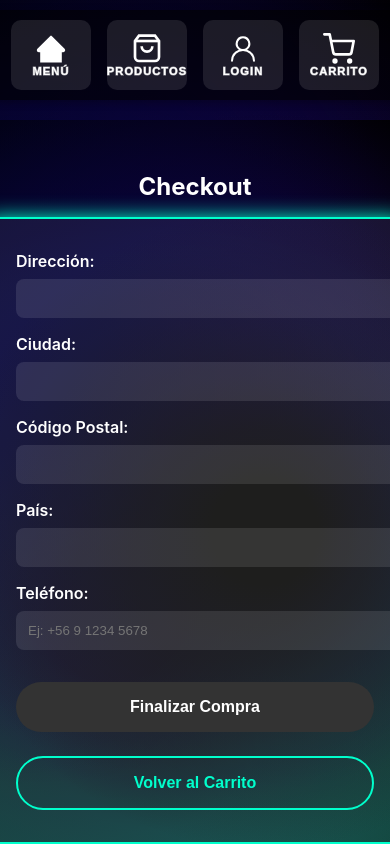
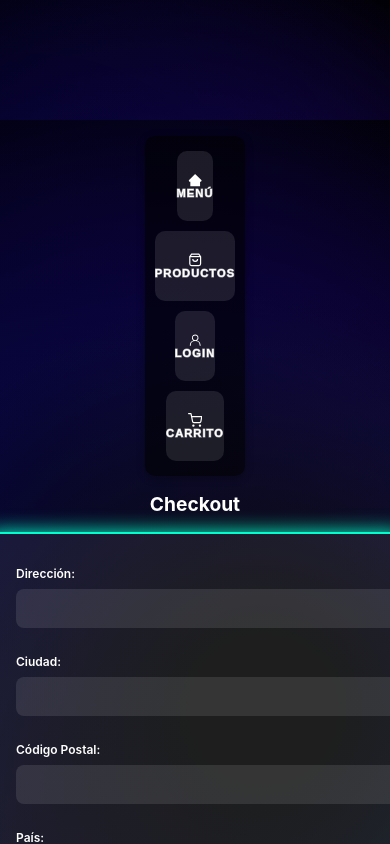
Before and after one commit to benjaav/ecommerce, a React (Create React App) app in the folder ecommerce-frontend/: page /checkout in a window 390 px wide. Shown: the top 844 px of the page. Built offline with nearby package versions, Linux system fonts and the light colour scheme; no server answers; sample sign-in values are in the browser's storage.

Commit message:
responsive

```diff
--- a/ecommerce-frontend/src/Cart.css
+++ b/ecommerce-frontend/src/Cart.css
@@ -226,3 +226,51 @@
     color: #ff69b4; /* Texto "Total:" en rosa */
     margin-right: 4px;
   }
+
+
+  @media (max-width: 768px) {
+    .cart-items {
+      padding: 0;
+    }
+
+    .cart-item {
+      flex-direction: column;
+      align-items: flex-start;
+    }
+
+    .cart-product-image {
+      width: 100%;
+      height: auto;
+      margin-bottom: 10px;
+    }
+
+    .quantity-controls {
+      flex-direction: column;
+      align-items: flex-start;
+    }
+
+    .quantity-input {
+      width: 60px;
+      margin-bottom: 5px;
+    }
+
+    .update-btn, .remove-btn {
+      width: 100%;
+      margin-bottom: 5px;
+    }
+
+    .cart-price-info {
+      width: 100%;
+      margin-top: 10px;
+    }
+  }
+
+  @media (max-width: 480px) {
+    .cart-item {
+      padding: 5px;
+    }
+
+    .quantity-input {
+      width: 50px;
+    }
+  }
--- a/ecommerce-frontend/src/Checkout.css
+++ b/ecommerce-frontend/src/Checkout.css
@@ -116,3 +116,14 @@
     color: var(--clr-error);
     margin: 10px 0;
   }
+
+  @media (max-width: 768px) {
+    .checkout-form {
+      padding: 10px;
+    }
+
+    input, button {
+      width: 100%;
+      margin-bottom: 10px;
+    }
+  }
--- a/ecommerce-frontend/src/Login.css
+++ b/ecommerce-frontend/src/Login.css
@@ -187,3 +187,14 @@
     /* Ajusta tamaño e icono según necesites */
     font-size: 1.5rem;
   }
+
+  @media (max-width: 768px) {
+    .form-container {
+      padding: 10px;
+    }
+
+    input, button {
+      width: 100%;
+      margin-bottom: 10px;
+    }
+  }
--- a/ecommerce-frontend/src/NavBar.js
+++ b/ecommerce-frontend/src/NavBar.js
@@ -167,6 +167,22 @@ const StyledWrapper = styled.div`
   .link-btn {
     text-decoration: none;
   }
+
+
+  @media (max-width: 768px) {
+  .button-container {
+    flex-direction: column;
+    position: static;
+    transform: none;
+    padding: 10px;
+  }
+
+  .button {
+    width: 100%;
+    margin: 5px 0;
+  }
+}
+
 `;
 
 export default NavBar;
--- a/ecommerce-frontend/src/Products.css
+++ b/ecommerce-frontend/src/Products.css
@@ -88,3 +88,22 @@
   80% { opacity: 1; }
   100% { opacity: 0; }
 }
+
+@media (max-width: 768px) {
+  .products-grid {
+    display: flex;
+    flex-direction: column;
+    padding: 10px;
+  }
+
+  .product-card {
+    width: 100%;
+    margin-bottom: 15px;
+  }
+}
+
+@media (max-width: 480px) {
+  .product-card {
+    font-size: 14px;
+  }
+}
--- a/ecommerce-frontend/src/Register.css
+++ b/ecommerce-frontend/src/Register.css
@@ -255,3 +255,15 @@
 .span a:hover {
   color: var(--clr-input-focus);
 }
+
+
+@media (max-width: 768px) {
+  .form-container {
+    padding: 10px;
+  }
+
+  input, button {
+    width: 100%;
+    margin-bottom: 10px;
+  }
+}
--- a/ecommerce-frontend/src/index.css
+++ b/ecommerce-frontend/src/index.css
@@ -58,3 +58,76 @@ code {
   width: 100%;
   filter: drop-shadow(0 0 23px var(--animation-color))
 }
+
+@media (max-width: 768px) {
+  body {
+    font-size: 14px;
+  }
+
+  .container {
+    padding: 10px;
+  }
+
+  h2 {
+    font-size: 1.5rem;
+  }
+
+  .button {
+    font-size: 1.5em;
+    letter-spacing: 2px;
+  }
+
+  .cart-item {
+    flex-direction: column;
+    align-items: flex-start;
+  }
+
+  .cart-product-image {
+    width: 100%;
+    height: auto;
+    margin-bottom: 10px;
+  }
+
+  .quantity-controls {
+    flex-direction: column;
+    align-items: flex-start;
+  }
+
+  .quantity-input {
+    width: 60px;
+    margin-bottom: 5px;
+  }
+
+  .update-btn, .remove-btn {
+    width: 100%;
+    margin-bottom: 5px;
+  }
+
+  .cart-price-info {
+    width: 100%;
+    margin-top: 10px;
+  }
+}
+
+@media (max-width: 480px) {
+  body {
+    font-size: 12px;
+  }
+
+  h2 {
+    font-size: 1.2rem;
+  }
+
+  .button {
+    font-size: 1.2em;
+    letter-spacing: 1.5px;
+  }
+
+  .cart-item {
+    padding: 5px;
+  }
+
+  .quantity-input {
+    width: 50px;
+  }
+}
```
Also changed, not shown: ecommerce-frontend/src/Cart.js (+2 -5 lines).
